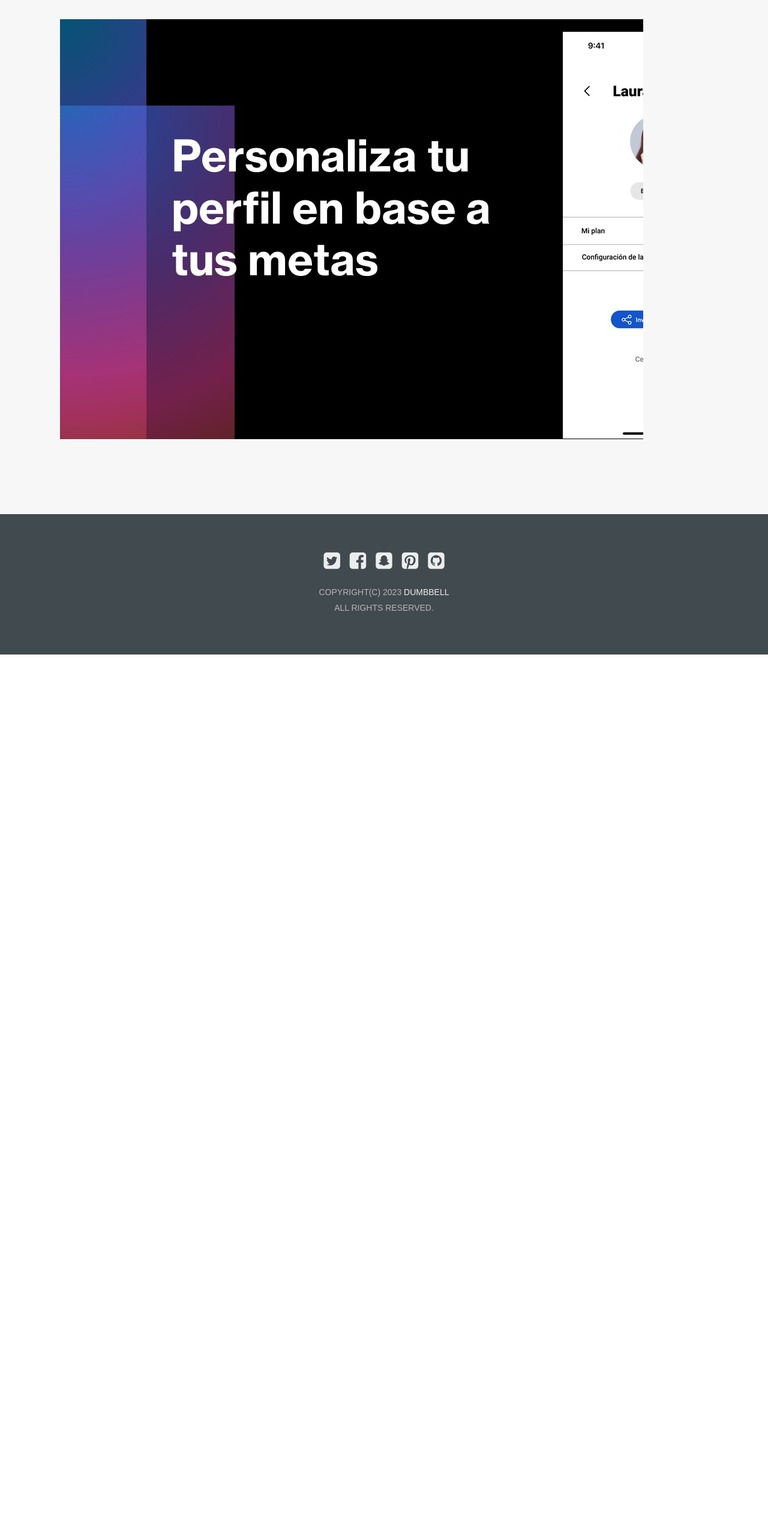
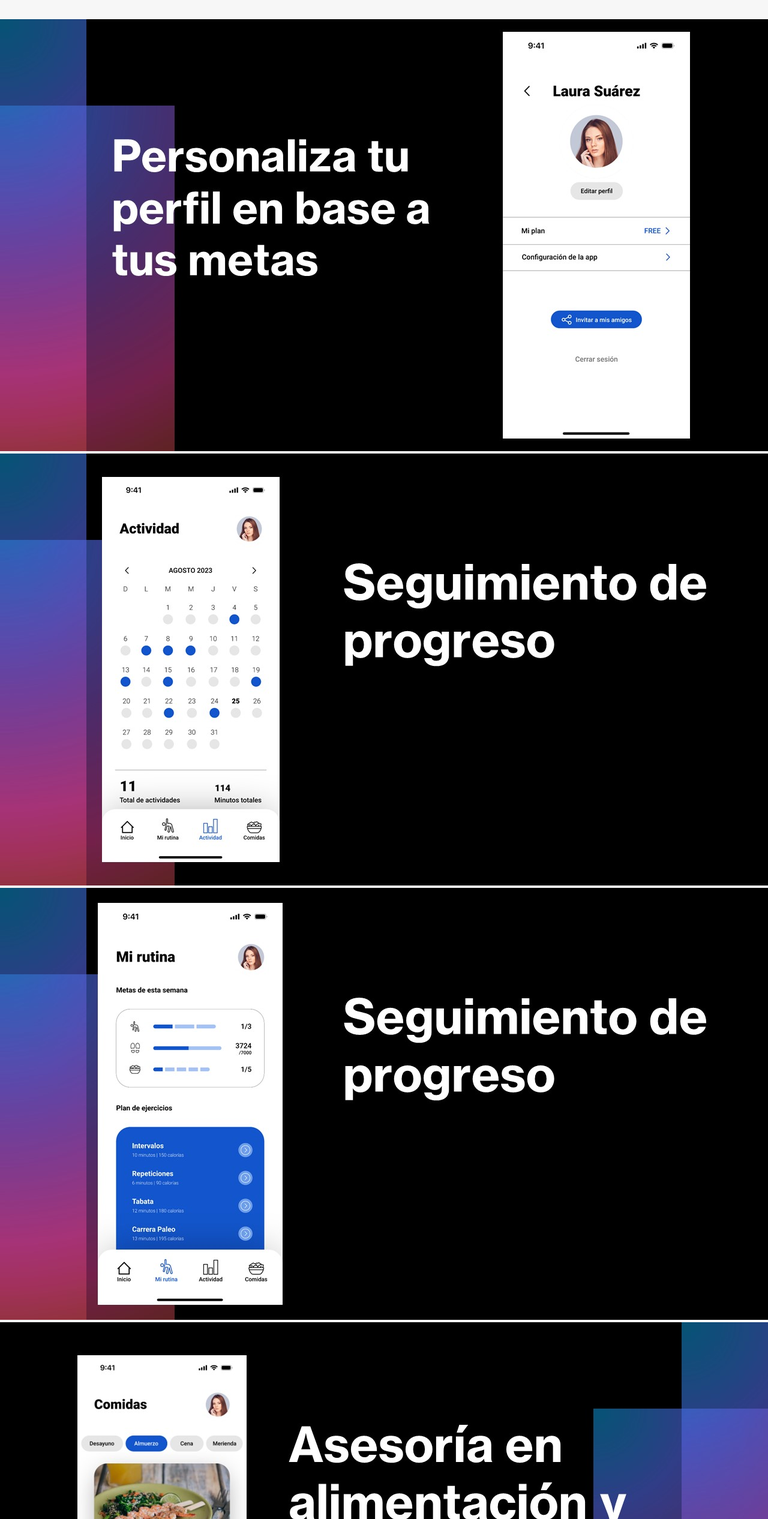
Before and after one commit to NackMarchena/_DUMBBELL, a plain HTML site: page Servicios.html in a window 1280 px wide. Shown: the part 1511-4043 px from the top of the page at 60% size. Before the commit the page ends 2602 px from the top, so only its background shows below. Drawn offline with Linux system fonts and the light colour scheme.

Commit message:
Servicios.html

```diff
--- a/Servicios.html
+++ b/Servicios.html
@@ -34,65 +34,24 @@
             <h3 class="title">Nuestra App </h3>
             <p>Nosotros como empresa queremos ayudar al usuario a tener un cambio físico deseado, proporcionando ejercicios auditivos y visibles a la vez acompañados de un plan alimenticio en nuestra app.
 
-                <div class="carrousel">
-                    <div class="conteCarrousel">
-                        <div class="itemCarrousel" id="itemCarrousel-1">
-                            <div class="itemCarrouselTarjeta"><img src="img/Personaliza tu perfil en base a tus metas/Diapositiva1.JPG" alt="app_rutina"></div>
-                            <div class="itemCarrouselArrows">
-                                <a href="#itemCarrousel-5">
-                                    <i class="fas fa-chevron-left"></i>
-                                </a>
-                                <a href="#itemCarrousel-2">
-                                    <i class="fas fa-chevron-right"></i>
-                                </a>
-                            </div>
-                        </div>
-                        <div class="itemCarrousel" id="itemCarrousel-2">
-                            <div class="itemCarrouselTarjeta">
-                                <div class="itemCarrouselTarjeta"><img src="img/Personaliza tu perfil en base a tus metas/Diapositiva2.JPG" alt="app_rutina"></div></div>
-                            <div class="itemCarrouselArrows">
-                                <a href="#itemCarrousel-1">
-                                    <i class="fas fa-chevron-left"></i>
-                                </a>
-                                <a href="#itemCarrousel-3">
-                                    <i class="fas fa-chevron-right"></i>
-                                </a>
-                            </div>
-                        </div>
-                        <div class="itemCarrousel" id="itemCarrousel-3">
-                            <div class="itemCarrouselTarjeta"><div class="itemCarrouselTarjeta"><img src="img/Personaliza tu perfil en base a tus metas/Diapositiva3.JPG" alt="app_rutina"></div></div>
-                            <div class="itemCarrouselArrows">
-                                <a href="#itemCarrousel-2">
-                                    <i class="fas fa-chevron-left"></i>
-                                </a>
-                                <a href="#itemCarrousel-4">
-                                    <i class="fas fa-chevron-right"></i>
-                                </a>
-                            </div>
-                        </div>
-                        <div class="itemCarrousel" id="itemCarrousel-4">
-                            <div class="itemCarrouselTarjeta"><div class="itemCarrouselTarjeta"><img src="img/Personaliza tu perfil en base a tus metas/Diapositiva4.JPG" alt="app_rutina"></div></div>
-                            <div class="itemCarrouselArrows">
-                                <a href="#itemCarrousel-3">
-                                    <i class="fas fa-chevron-left"></i>
-                                </a>
-                                <a href="#itemCarrousel-5">
-                                    <i class="fas fa-chevron-right"></i>
-                                </a>
-                            </div>
-                        </div>
-                        <div class="itemCarrousel" id="itemCarrousel-5">
-                            <div class="itemCarrouselTarjeta"><div class="itemCarrouselTarjeta"><img src="img/Personaliza tu perfil en base a tus metas/Diapositiva5.JPG" alt="app_rutina"></div></div>
-                            <div class="itemCarrouselArrows">
-                                <a href="#itemCarrousel-4">
-                                    <i class="fas fa-chevron-left"></i>
-                                </a>
-                                <a href="#itemCarrousel-1">
-                                    <i class="fas fa-chevron-right"></i>
-                                </a>
-                            </div>
-                        </div>
-                    </div>
+                <div class="slider">
+                    <ul>
+                        <li>
+                            <img src="img/Personaliza tu perfil en base a tus metas/Diapositiva1.JPG">
+                        </li>
+                        <li>
+                            <img src="img/Personaliza tu perfil en base a tus metas/Diapositiva2.jpg">
+                        </li>
+                        <li>
+                            <img src="img/Personaliza tu perfil en base a tus metas/Diapositiva3.jpg">
+                        </li>
+                        <li>
+                            <img src="img/Personaliza tu perfil en base a tus metas/Diapositiva4.jpg">
+                        </li>
+                        <li>
+                            <img src="img/Personaliza tu perfil en base a tus metas/Diapositiva5.jpg">
+                        </li>
+                    </ul>
                 </div>
 
         </section>
```
